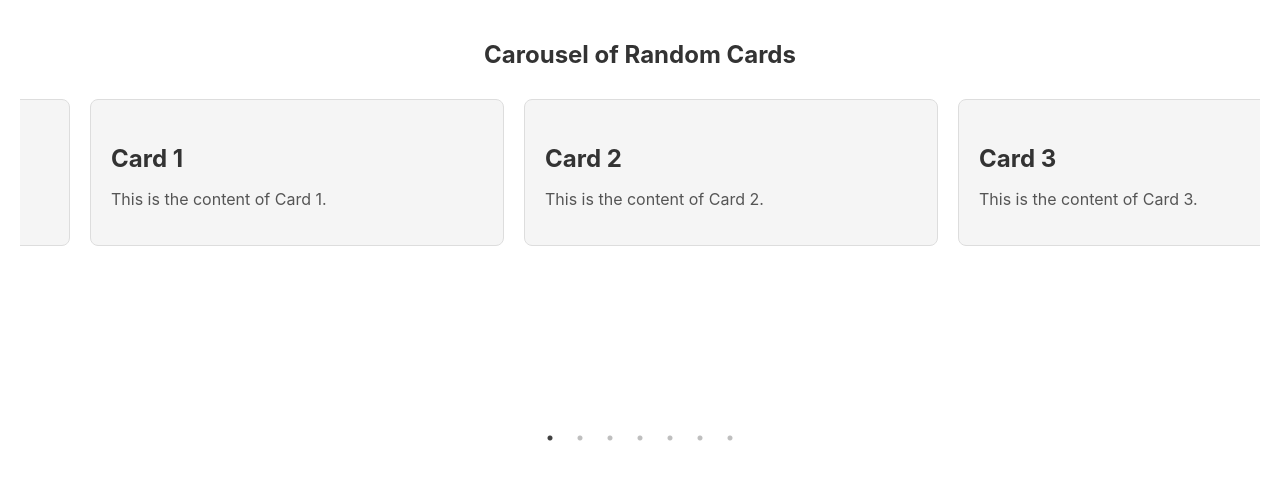
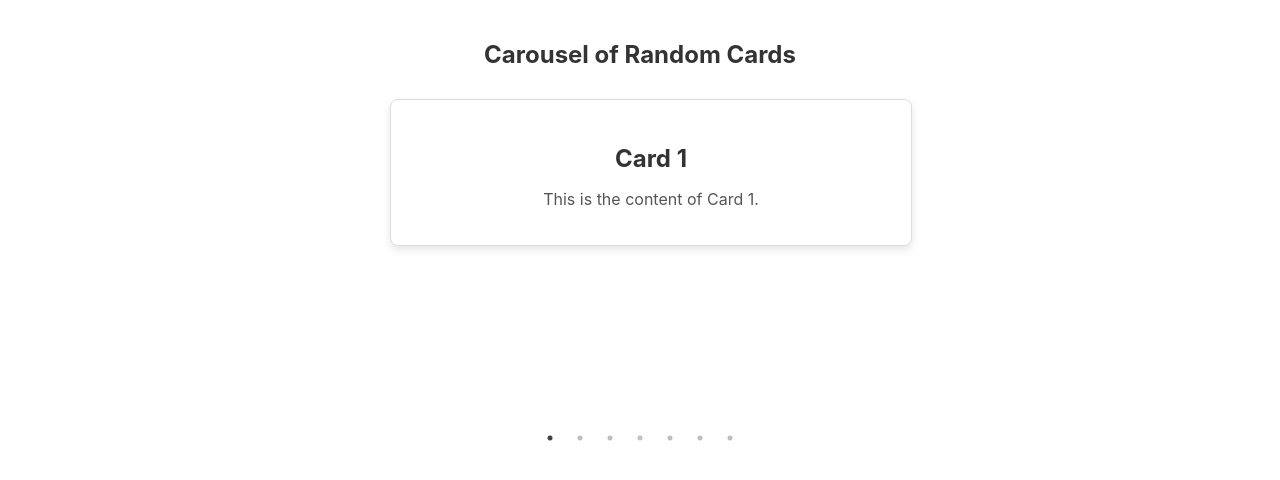
Before and after one commit to barrett38/Timed-Carousel, a React (Create React App) app: page / in a window 1280 px wide. Shown: the top 480 px of the page. Built offline with nearby package versions, Linux system fonts and the light colour scheme.

Commit message:
Adjusting Carousel

```diff
--- a/package.json
+++ b/package.json
@@ -36,5 +36,8 @@
       "last 1 firefox version",
       "last 1 safari version"
     ]
+  },
+  "devDependencies": {
+    "@babel/plugin-proposal-private-property-in-object": "^7.21.11"
   }
 }
--- a/src/App.js
+++ b/src/App.js
@@ -1,8 +1,6 @@
 import React from "react";
-import Slider from "react-slick";
 import "./App.css";
-import "slick-carousel/slick/slick.css";
-import "slick-carousel/slick/slick-theme.css";
+import Carousel from "./components/Carousel/Carousel";
 
 // Sample data for random content
 const cardData = [
@@ -15,53 +13,11 @@ const cardData = [
   { id: 7, title: "Card 7", content: "This is the content of Card 7." },
 ];
 
-// React component for rendering individual cards
-const Card = ({ title, content }) => {
-  return (
-    <div className="card">
-      <h3>{title}</h3>
-      <p>{content}</p>
-    </div>
-  );
-};
-
 function App() {
-  const settings = {
-    dots: true,
-    infinite: true,
-    speed: 500,
-    slidesToShow: 3,
-    slidesToScroll: 1,
-    responsive: [
-      {
-        breakpoint: 1024,
-        settings: {
-          slidesToShow: 2,
-          slidesToScroll: 1,
-          infinite: true,
-          dots: true,
-        },
-      },
-      {
-        breakpoint: 600,
-        settings: {
-          slidesToShow: 1,
-          slidesToScroll: 1,
-        },
-      },
-    ],
-  };
-
   return (
     <div className="App">
       <h2>Carousel of Random Cards</h2>
-      <Slider {...settings}>
-        {cardData.map((card) => (
-          <div key={card.id}>
-            <Card title={card.title} content={card.content} />
-          </div>
-        ))}
-      </Slider>
+      <Carousel cardData={cardData} />
     </div>
   );
 }
--- /dev/null
+++ b/src/components/Carousel/Carousel.css
@@ -0,0 +1,51 @@
+.card {
+  background-color: #f5f5f5;
+  border: 1px solid #ddd;
+  border-radius: 8px;
+  padding: 20px;
+  text-align: left;
+  transition: transform 0.3s ease;
+}
+
+.card h3 {
+  margin-bottom: 10px;
+  font-size: 1.5rem;
+  color: #333;
+}
+
+.card p {
+  font-size: 1rem;
+  color: #555;
+}
+
+.slick-slide {
+  padding: 10px;
+}
+
+.slick-prev,
+.slick-next {
+  z-index: 1;
+}
+
+.card:hover {
+  transform: scale(1.05);
+}
+
+.carousel-container {
+  max-width: 600px; /* Adjust the max-width as needed */
+  margin: 0 auto; /* Center the carousel container */
+}
+
+.carousel-slide {
+  display: flex;
+  justify-content: center;
+}
+
+.card {
+  width: 80%; /* Adjust the width as needed */
+  padding: 20px;
+  box-shadow: 0 4px 8px rgba(0, 0, 0, 0.1);
+  background-color: #fff;
+  border-radius: 8px;
+  text-align: center;
+}
--- /dev/null
+++ b/src/components/Carousel/Carousel.jsx
@@ -0,0 +1,65 @@
+import React from "react";
+import Slider from "react-slick";
+import "slick-carousel/slick/slick.css";
+import "slick-carousel/slick/slick-theme.css";
+import "./Carousel.css"; // Import the CSS file for custom styles
+
+// React component for rendering individual cards
+const Card = ({ title, content }) => {
+  return (
+    <div className="card">
+      <h3>{title}</h3>
+      <p>{content}</p>
+    </div>
+  );
+};
+
+const Carousel = ({ cardData }) => {
+  const settings = {
+    dots: true,
+    infinite: true,
+    speed: 500,
+    slidesToShow: 1,
+    slidesToScroll: 1,
+    initialSlide: 0, // Center the first card on load
+    arrows: true,
+    centerMode: true,
+    centerPadding: "0px",
+    responsive: [
+      {
+        breakpoint: 1024,
+        settings: {
+          slidesToShow: 1,
+          slidesToScroll: 1,
+          infinite: true,
+          dots: true,
+          centerMode: true,
+          centerPadding: "0px",
+        },
+      },
+      {
+        breakpoint: 600,
+        settings: {
+          slidesToShow: 1,
+          slidesToScroll: 1,
+          centerMode: true,
+          centerPadding: "0px",
+        },
+      },
+    ],
+  };
+
+  return (
+    <div className="carousel-container">
+      <Slider {...settings}>
+        {cardData.map((card) => (
+          <div key={card.id} className="carousel-slide">
+            <Card title={card.title} content={card.content} />
+          </div>
+        ))}
+      </Slider>
+    </div>
+  );
+};
+
+export default Carousel;
--- /dev/null
+++ b/src/components/Carousel2/Carousel.jsx
@@ -0,0 +1,55 @@
+import React from "react";
+import Slider from "react-slick";
+import "slick-carousel/slick/slick.css";
+import "slick-carousel/slick/slick-theme.css";
+
+// React component for rendering individual cards
+const Card = ({ title, content }) => {
+  return (
+    <div className="card">
+      <h3>{title}</h3>
+      <p>{content}</p>
+    </div>
+  );
+};
+
+const Carousel = ({ cardData }) => {
+  const settings = {
+    dots: true,
+    infinite: true,
+    speed: 500,
+    slidesToShow: 3,
+    slidesToScroll: 1,
+    initialSlide: 0, // Center the first card on load
+    responsive: [
+      {
+        breakpoint: 1024,
+        settings: {
+          slidesToShow: 2,
+          slidesToScroll: 1,
+          infinite: true,
+          dots: true,
+        },
+      },
+      {
+        breakpoint: 600,
+        settings: {
+          slidesToShow: 1,
+          slidesToScroll: 1,
+        },
+      },
+    ],
+  };
+
+  return (
+    <Slider {...settings}>
+      {cardData.map((card) => (
+        <div key={card.id}>
+          <Card title={card.title} content={card.content} />
+        </div>
+      ))}
+    </Slider>
+  );
+};
+
+export default Carousel;
```
Also changed, not shown: 2 other files (tests, documents, lock files or other folders).
